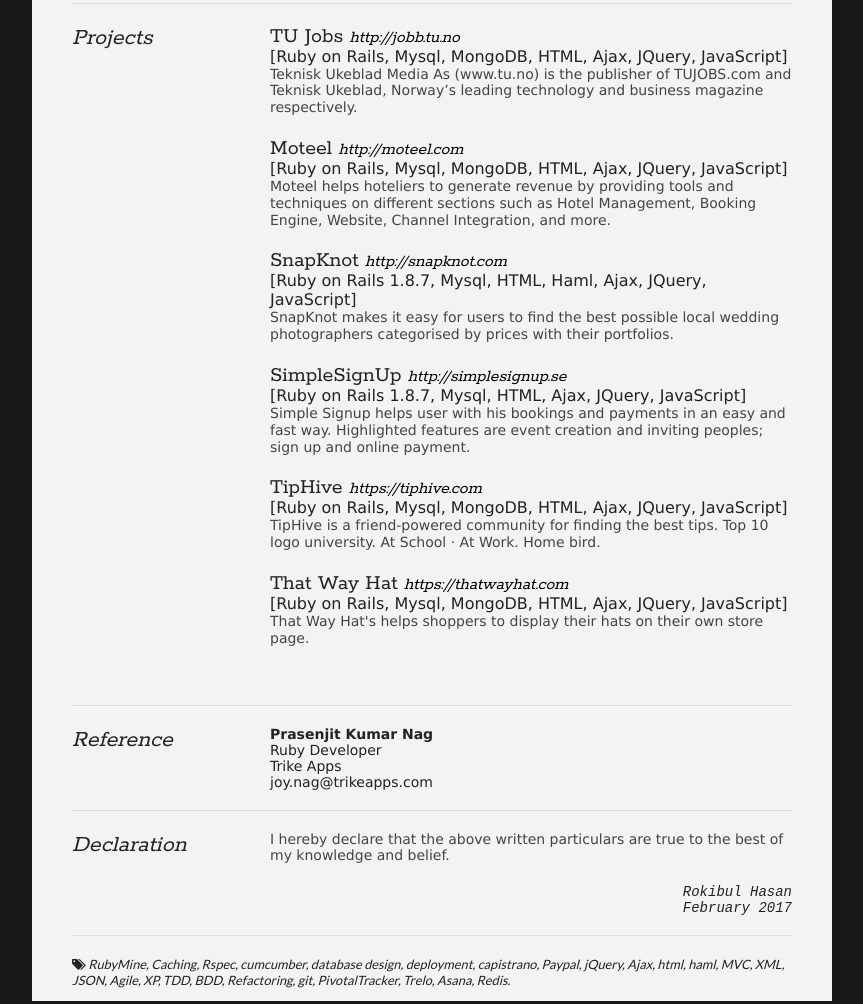
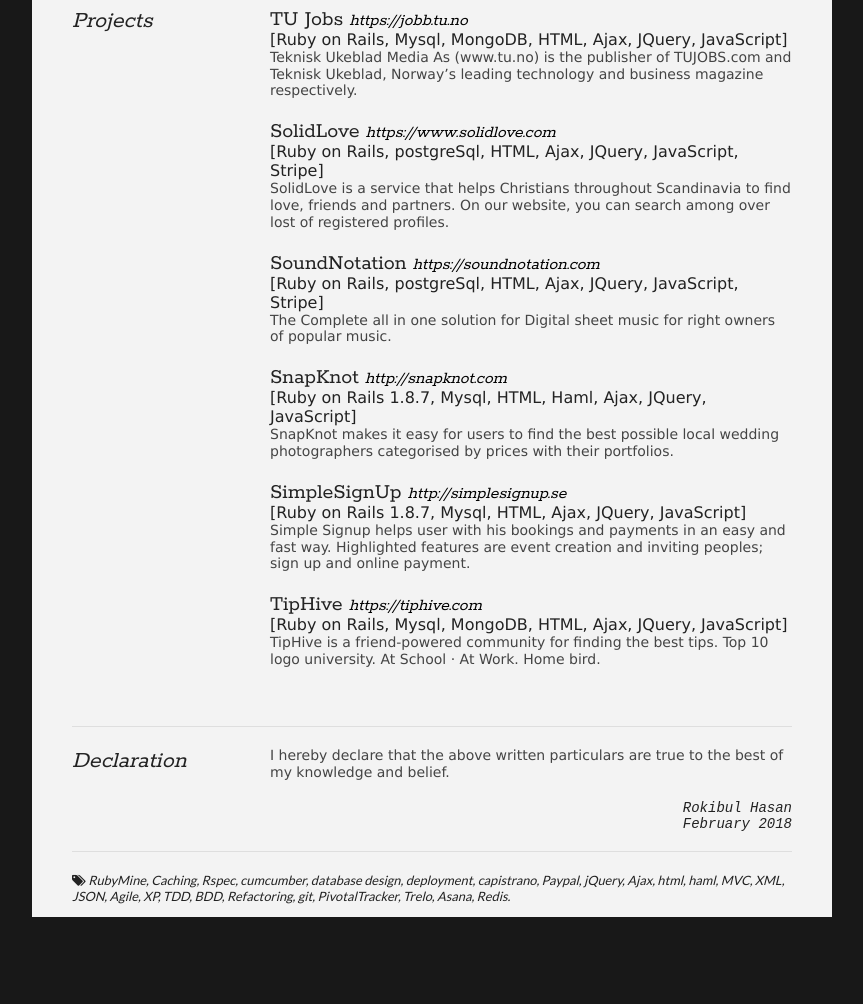
Before and after one commit to rokibulhassan/resume, a plain HTML site: page index.html in a window 1280 px wide. Shown: the part 1277-2281 px from the top of the page, without its empty margins (208-1071 px from the left). After the commit the page ends 2224 px from the top, so only its background shows below. Drawn offline with Linux system fonts and the light colour scheme.

Commit message:
Update information and image

```diff
--- a/index.html
+++ b/index.html
@@ -54,7 +54,7 @@
                     <p>
 						<i class="fa fa-bullseye"> Highly motivated.</i><br>
 						<i class="fa fa-bullseye"> Team player.</i><br>
-						<i class="fa fa-bullseye"> 5 years of experience on Ruby on Rails.</i><br>
+						<i class="fa fa-bullseye"> 6 years of experience on Ruby on Rails.</i><br>
 						<i class="fa fa-bullseye"> Dynamic Web application development.</i><br>
 						<i class="fa fa-bullseye"> Experienced on Software development cycle.</i><br>
 						<i class="fa fa-bullseye"> Production level work experience on both TDD and BDD.</i><br>
@@ -85,9 +85,9 @@
 
 			<div class="sectionContent">
 				<article>
-					<h2>Software Engineer at <a href="http://cefalo.com" target="_blank">Cefalo</a></h2>
+					<h2>Sr. Software Engineer at <a href="http://cefalo.com" target="_blank">Cefalo</a></h2>
 					<p class="subDetails">August 2015 - Present</p>
-					<p>At the same time I am managing the project and developing features for jobb.tu.no, one of the popular job portal in Norway. Key responsibilities are requirement analysing and implementing, bug resolving, ensuring performance through refactoring old codes by writing down the test cases. I am also responsible for updating the system and to deploy the new build. </p>
+					<p>Hear I am working in Brainify team. At the same time I am managing some of their projects. Key responsibilities are requirement analysing and implementing, bug resolving, ensuring performance through refactoring old codes by writing down the test cases. I am also responsible for updating the system and to deploy the new build. </p>
 				</article>
 
 				<article>
@@ -129,7 +129,7 @@
 					<li>CSS</li>
 					<li>Haml</li>
 					<li>Slim</li>
-					<li>Git</li>
+					<li>git</li>
 				</ul>
 			</div>
 			<div class="clear"></div>
@@ -164,15 +164,21 @@
 
 			<div class="sectionContent">
 				<article>
-					<h2>TU Jobs <a href="http://jobb.tu.no" target="_blank" class="subDetails">http://jobb.tu.no</a></h2>
+					<h2>TU Jobs <a href="https://jobb.tu.no" target="_blank" class="subDetails">https://jobb.tu.no</a></h2>
 					<b>[Ruby on Rails, Mysql,  MongoDB, HTML, Ajax, JQuery, JavaScript]</b>
 					<p>Teknisk Ukeblad Media As (www.tu.no) is the publisher of TUJOBS.com and Teknisk Ukeblad, Norway’s leading technology and business magazine respectively.</p>
 				</article>
 				<article>
-					<h2>Moteel <a href="http://moteel.net" target="_blank" class="subDetails">http://moteel.com</a></h2>
-					<b>[Ruby on Rails, Mysql,  MongoDB, HTML, Ajax, JQuery, JavaScript]</b>
-					<p>Moteel helps hoteliers to generate revenue by providing tools and techniques on different sections such as Hotel Management, Booking Engine, Website, Channel Integration, and more.</p>
+					<h2>SolidLove <a href="https://www.solidlove.com" target="_blank" class="subDetails">https://www.solidlove.com</a></h2>
+					<b>[Ruby on Rails, postgreSql, HTML, Ajax, JQuery, JavaScript, Stripe]</b>
+					<p>SolidLove is a service that helps Christians throughout Scandinavia to find love, friends and partners. On our website, you can search among over lost of registered profiles.</p>
 				</article>
+
+			    <article>
+	  			   <h2>SoundNotation <a href="https://soundnotation.com" target="_blank" class="subDetails">https://soundnotation.com</a></h2>
+				   <b>[Ruby on Rails, postgreSql, HTML, Ajax, JQuery, JavaScript, Stripe]</b>
+				   <p>The Complete all in one solution for Digital sheet music for right owners of popular music.</p>
+			    </article>
 
 				<article>
 					<h2>SnapKnot <a href="http://snapknot.com" target="_blank" class="subDetails">http://snapknot.com</a></h2>
@@ -191,32 +197,10 @@
 					<b>[Ruby on Rails, Mysql,  MongoDB, HTML, Ajax, JQuery, JavaScript]</b>
 					<p>TipHive is a friend-powered community for finding the best tips. Top 10 logo university. At School · At Work. Home bird.</p>
 				</article>
-
-				<article>
-					<h2>That Way Hat <a href="https://thatwayhat.com" target="_blank" class="subDetails">https://thatwayhat.com</a></h2>
-					<b>[Ruby on Rails, Mysql,  MongoDB, HTML, Ajax, JQuery, JavaScript]</b>
-					<p>That Way Hat's helps shoppers to display their hats on their own store page.</p>
-				</article>
 			</div>
 			<div class="clear"></div>
 		</section>
 		<br><br>
-
-		<section>
-			<div class="sectionTitle">
-				<h1>Reference</h1>
-			</div>
-			<div class="sectionContent">
-					<div class="ref1">
-							<b class="bold">Prasenjit Kumar Nag</b></br>
-							Ruby Developer</br>
-							Trike Apps</br>
-							joy.nag@trikeapps.com</br>
-					</div>
-           </div>
-			<div class="clear"></div>
-			<br>
-		</section>
 
 		<section>
 			<div class="sectionTitle">
@@ -228,7 +212,7 @@
 					<p>I hereby declare that the above written particulars are true to the best of my knowledge and belief. </p>
 				</article>
 				<article style="float: right; font-style: italic; font-family: monospace; font-size: 14px;">
-					Rokibul Hasan </br>February 2017
+					Rokibul Hasan </br>February 2018
 				</article>
 
 			</div>
```
Also changed, not shown: headshot.jpg, 2 other files.
